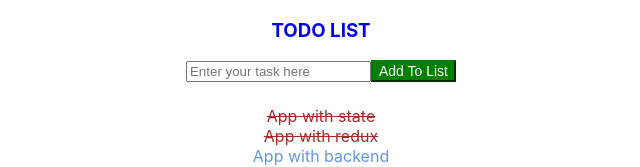
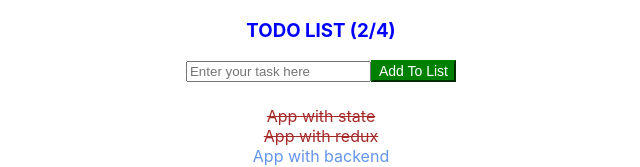
Before and after one commit to AleDeP10/todo-list-redux, a React (Create React App) app: page / in a window 1280 px wide. Shown: the top 167 px of the page, without its empty margins (319-959 px from the left). Built offline with nearby package versions, Linux system fonts and the light colour scheme.

Commit message:
dynamic header created in another component

```diff
--- a/src/App.css
+++ b/src/App.css
@@ -1,9 +1,5 @@
 .App {
   text-align: center;
-}
-
-.title {
-  color: blue;
 }
 
 .spacer {
--- a/src/App.js
+++ b/src/App.js
@@ -9,6 +9,7 @@
 } from './redux/item';
 
 import './App.css';
+import Header from './components/Header/header';
 
 function App() {
   const dispatch = useDispatch();
@@ -27,7 +28,9 @@
 
   return (
     <div className='App'>
-      <h3 className='title'>TODO LIST</h3>
+      <Header>
+
+      </Header>
       <AddItem>
 
       </AddItem>
--- /dev/null
+++ b/src/components/Header/header.jsx
@@ -0,0 +1,27 @@
+import { useEffect, useState } from 'react';
+import { useSelector } from 'react-redux';
+
+import './style.css';
+
+const Header = () => {
+    const items = useSelector(store => store.items);
+    const total = items.length;
+
+    const [todo, setTodo] = useState(0);
+
+    useEffect(() => {
+        let count = 0;
+        items.map(item => {
+            if (!item.done) {
+                count++;
+            }
+        });
+        setTodo(count);
+    }, [items])
+
+    return <h3 className='title'>
+        TODO LIST ({todo}/{total})
+    </h3>
+}
+
+export default Header
--- /dev/null
+++ b/src/components/Header/style.css
@@ -0,0 +1,3 @@
+.title {
+    color: blue;
+}
```
